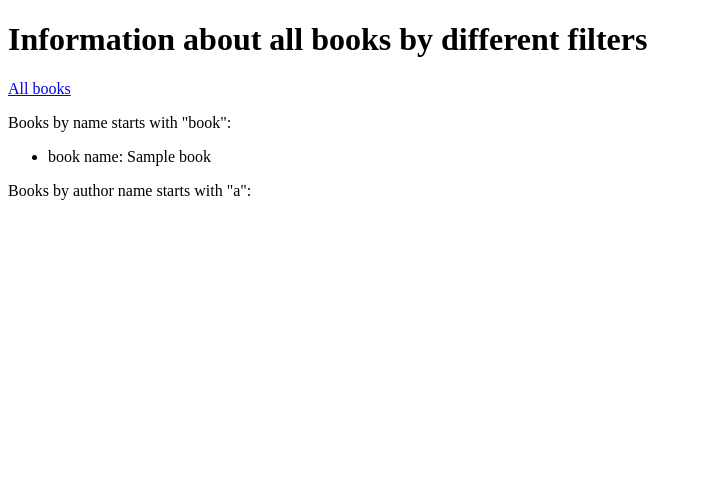
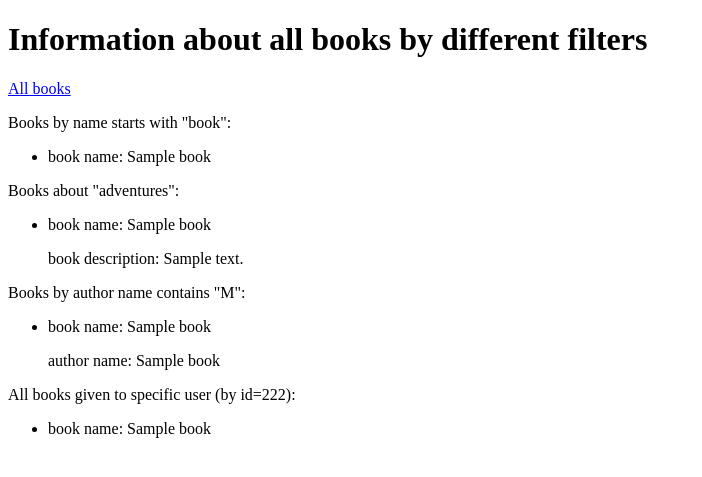
Before and after one commit to PythonMarathon001/sprint14-om7-s16-team21, a Django app: template book/templates/book/filtered_books.html in a window 1280 px wide. Shown: the top 477 px of the page, without its empty margins (0-702 px from the left). Run offline with Django 3.2, Linux system fonts and the light colour scheme; the template is opened without the code that fills it: most values are stand-ins (such as "Sample title", 1, 10 or a date in 2020).

Commit message:
5 task done plas minor improvements

```diff
--- a/book/templates/book/allbooks.html
+++ b/book/templates/book/allbooks.html
@@ -25,7 +25,10 @@
         <li><h3>{{book.name}}</h3>
             <p>description: {{book.description}}</p>
             <p>count: {{book.count}}</p>
-            <p>authors: {{book.authors.all}}</p>
+            <p>Authors: </p>
+            {% for a in book.authors.all %}
+            <p>{{a.name}} {{a.surname}}</p>
+            {% endfor %}
         </li>
     {% endfor %}
     </ul>
--- a/book/templates/book/filtered_books.html
+++ b/book/templates/book/filtered_books.html
@@ -17,10 +17,42 @@
         {% endfor %}
         </ul>
     </p>
-    <p>Books by author name starts with "a":
 
+    <p>Books about "adventures":
+        <ul>
+        {% for book in books_by_description %}
+        <li>
+            <p>book name: {{book.name}}</p>
+            <p>book description: {{book.description}}</p>
+        </li>
+        {% endfor %}
+        </ul>
     </p>
 
+    {% if books_by_author %}
+    <p>Books by author name contains "M":
+        <ul>
+        {% for book in books_by_author %}
+        <li>
+            <p>book name: {{book.name}}</p>
+            <p>author name: {{book.name}}</p>
+        </li>
+        {% endfor %}
+        </ul>
+    </p>
+    {% endif %}
+
+    {% if orders_by_user_id %}
+    <p>All books given to specific user (by id=222):
+        <ul>
+        {% for order in orders_by_user_id %}
+        <li>
+            <p>book name: {{order.book.name}}</p>
+        </li>
+        {% endfor %}
+        </ul>
+    </p>
+    {% endif %}
 
     {% else %}
         <p>No books are available.</p>
```
Also changed, not shown: book/views.py (+15 -1 lines).
